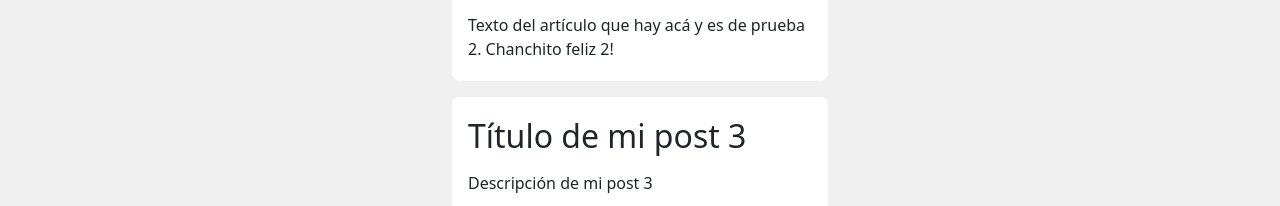
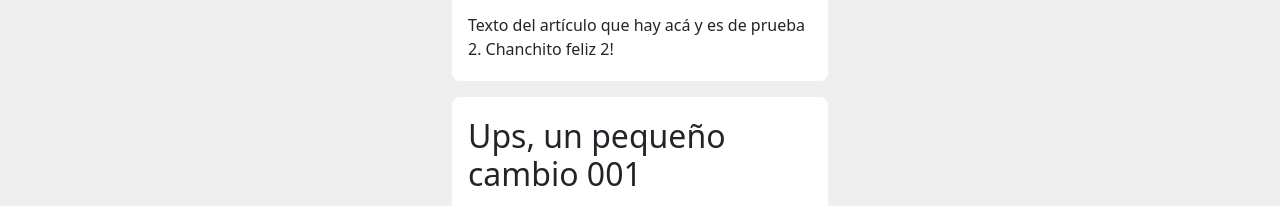
Before and after one commit to Juan-Jose-Tinajero-Lara-0001/Test-007.000.001, a plain HTML site: page index.html in a window 1280 px wide. Shown: the part 1076-1282 px from the top of the page. Drawn offline with nearby package versions, Linux system fonts and the light colour scheme.

Commit message:
Update index.html

```diff
--- a/index.html
+++ b/index.html
@@ -29,7 +29,7 @@
             <p>Texto del artículo que hay acá y es de prueba 2. Chanchito feliz 2!</p>
         </article>
         <article class="post">
-            <h2>Título de mi post 3</h2>
+            <h2>Ups, un pequeño cambio 001</h2>
             <p>Descripción de mi post 3</p>
             <img src="img/Cielo nocturno.jpg" width="400"/>
             <p>Texto del artículo que hay acá y es de prueba 3. Chanchito feliz 3! XD</p>
```
